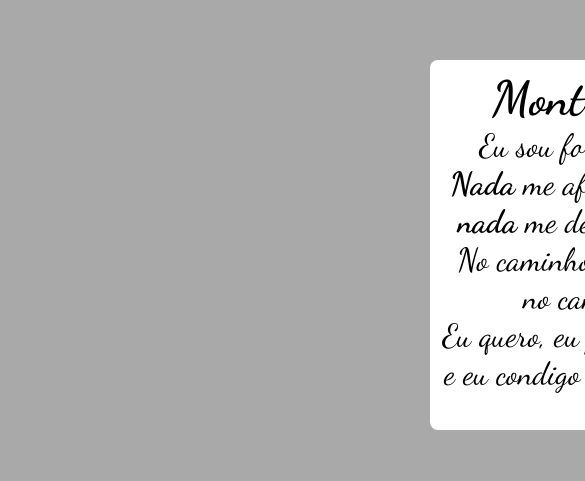
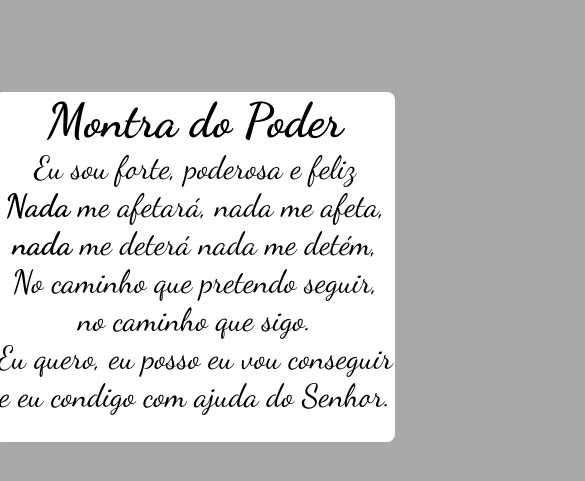
Before and after one commit to harttuoliveira/poema, a plain HTML site: page index.html in a window 390 px wide. Shown: the part 155-636 px from the top of the page, 585 px wide, since content can reach past the window. Drawn offline with Linux system fonts and the light colour scheme.

Commit message:
responsivo

```diff
--- a/style.css
+++ b/style.css
@@ -6,17 +6,18 @@
   font-family: "Dancing Script", cursive;
 }
 
-body {
+body, html {
   position: relative;
   background-color: darkgray;
   text-align: center;
+  height: 100vh;
+  width: 100vw;
 }
 
 article {
   position: absolute;
-  margin: 400px;
-  margin-left: 640px;
-  padding: 10px;
+  top: 50%;
+  left: 50%;
   background-color: white;
   width: 400px;
   height: 350px;
```
